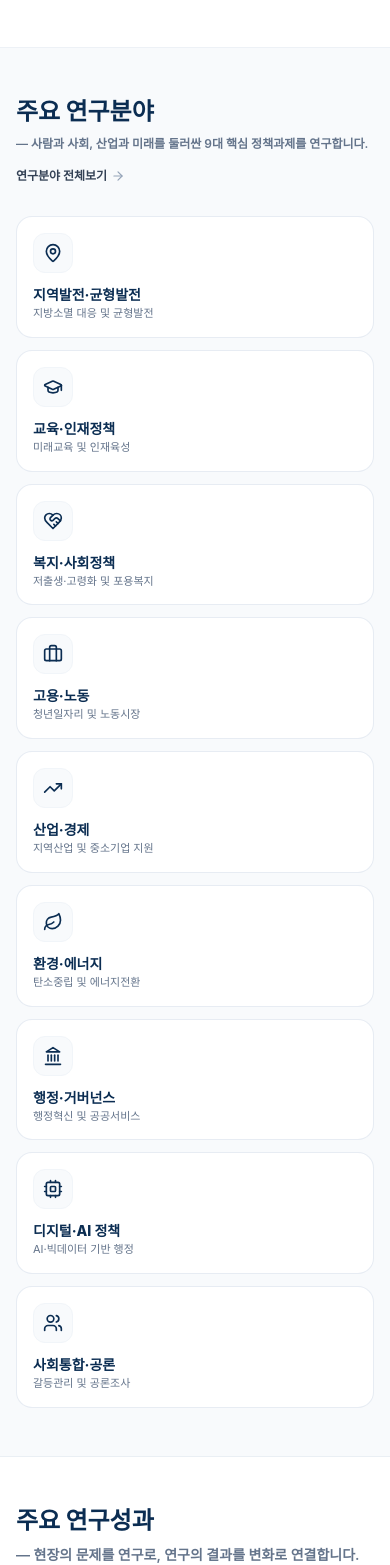
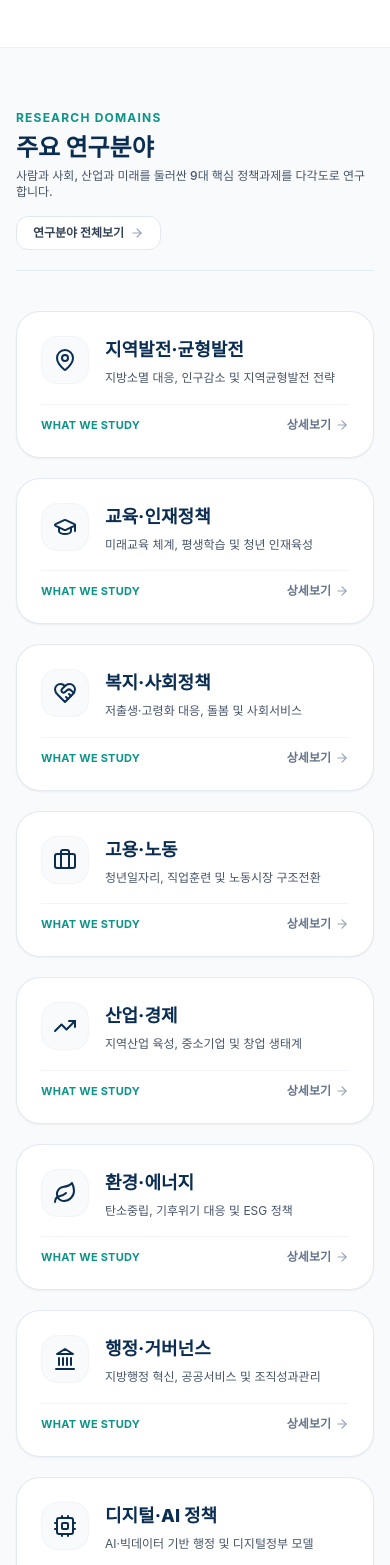
Before and after one commit to redcloudyun-cmyk/better-future-policy-institute, a Next.js app: page / in a window 390 px wide. Shown: the part 2963-4528 px from the top of the page. Built offline with nearby package versions, Linux system fonts and the light colour scheme; a web font is replaced by a local one.

Commit message:
style: optimize responsive UX/UI layouts for mobile, tablet, and desktop screens

```diff
--- a/src/components/home/ResearchAreasSection.tsx
+++ b/src/components/home/ResearchAreasSection.tsx
@@ -23,104 +23,117 @@ export default function ResearchAreasSection() {
   const areas = [
     {
       slug: "regional",
-      title: isEng ? "Regional Dev." : "지역발전·균형발전",
-      desc: isEng ? "Balanced Growth & Local Assets" : "지방소멸 대응 및 균형발전",
+      title: isEng ? "Regional & Balanced Dev." : "지역발전·균형발전",
+      desc: isEng ? "Balanced growth, local extinction & regional economy" : "지방소멸 대응, 인구감소 및 지역균형발전 전략",
       icon: MapPin,
     },
     {
       slug: "education",
-      title: isEng ? "Education" : "교육·인재정책",
-      desc: isEng ? "Future Education & Talent" : "미래교육 및 인재육성",
+      title: isEng ? "Education & Human Resources" : "교육·인재정책",
+      desc: isEng ? "Future education systems & adult learning" : "미래교육 체계, 평생학습 및 청년 인재육성",
       icon: GraduationCap,
     },
     {
       slug: "welfare",
-      title: isEng ? "Welfare" : "복지·사회정책",
-      desc: isEng ? "Inclusive Care & Social Services" : "저출생·고령화 및 포용복지",
+      title: isEng ? "Welfare & Social Policy" : "복지·사회정책",
+      desc: isEng ? "Inclusive welfare for aging society & caregiving" : "저출생·고령화 대응, 돌봄 및 사회서비스",
       icon: HeartHandshake,
     },
     {
       slug: "employment",
-      title: isEng ? "Employment" : "고용·노동",
-      desc: isEng ? "Jobs & Labor Market Transition" : "청년일자리 및 노동시장",
+      title: isEng ? "Employment & Labor" : "고용·노동",
+      desc: isEng ? "Youth employment & vocational training" : "청년일자리, 직업훈련 및 노동시장 구조전환",
       icon: Briefcase,
     },
     {
       slug: "industry",
-      title: isEng ? "Industry" : "산업·경제",
-      desc: isEng ? "SME Support & Local Economy" : "지역산업 및 중소기업 지원",
+      title: isEng ? "Industry & Economy" : "산업·경제",
+      desc: isEng ? "SME support & local startup ecosystem" : "지역산업 육성, 중소기업 및 창업 생태계",
       icon: TrendingUp,
     },
     {
       slug: "environment",
-      title: isEng ? "Environment" : "환경·에너지",
-      desc: isEng ? "Carbon Neutrality & ESG" : "탄소중립 및 에너지전환",
+      title: isEng ? "Environment & Energy" : "환경·에너지",
+      desc: isEng ? "Carbon neutrality & ESG sustainability" : "탄소중립, 기후위기 대응 및 ESG 정책",
       icon: Leaf,
     },
     {
       slug: "governance",
-      title: isEng ? "Governance" : "행정·거버넌스",
-      desc: isEng ? "Public Service & Admin Reform" : "행정혁신 및 공공서비스",
+      title: isEng ? "Administration & Governance" : "행정·거버넌스",
+      desc: isEng ? "Administrative innovation & public service" : "지방행정 혁신, 공공서비스 및 조직성과관리",
       icon: Landmark,
     },
     {
       slug: "digital",
-      title: isEng ? "Digital & AI" : "디지털·AI 정책",
-      desc: isEng ? "AI & Big Data Analytics" : "AI·빅데이터 기반 행정",
+      title: isEng ? "Digital & AI Policy" : "디지털·AI 정책",
+      desc: isEng ? "AI, Big Data & Digital Government models" : "AI·빅데이터 기반 행정 및 디지털정부 모델",
       icon: Cpu,
     },
     {
       slug: "social-cohesion",
-      title: isEng ? "Social Cohesion" : "사회통합·공론",
-      desc: isEng ? "Public Deliberation & Opinion" : "갈등관리 및 공론조사",
+      title: isEng ? "Social Cohesion & Deliberation" : "사회통합·공론",
+      desc: isEng ? "Social conflict resolution & citizen surveys" : "사회갈등 진단, 시민인식 및 공론조사",
       icon: Users,
     },
   ];
 
   return (
-    <section className="py-12 md:py-14 bg-[#F8FAFC] border-b border-slate-200/60">
-      <div className="max-w-7xl mx-auto px-4 sm:px-6 lg:px-8 space-y-8">
+    <section className="py-14 md:py-16 bg-[#F8FAFC] border-b border-slate-200/60">
+      <div className="max-w-7xl mx-auto px-4 sm:px-6 lg:px-8 space-y-10">
         {/* Title Header */}
-        <div className="flex flex-col md:flex-row md:items-center justify-between gap-4">
-          <div className="flex flex-col sm:flex-row sm:items-baseline gap-2 sm:gap-4">
-            <h2 className="text-2xl sm:text-3xl font-extrabold text-[#0B2D52]">
+        <div className="flex flex-col md:flex-row md:items-end justify-between gap-4 border-b border-slate-200/80 pb-5">
+          <div className="space-y-1">
+            <span className="text-xs font-bold text-teal-600 uppercase tracking-widest font-sans">
+              RESEARCH DOMAINS
+            </span>
+            <h2 className="text-2xl sm:text-4xl font-extrabold text-[#0B2D52]">
               {isEng ? "Core Research Domains" : "주요 연구분야"}
             </h2>
-            <span className="text-xs sm:text-sm font-semibold text-slate-500">
+            <p className="text-xs sm:text-sm font-medium text-slate-600">
               {isEng
-                ? "— Researching sustainable policies for people, regions, and the future."
-                : "— 사람과 사회, 산업과 미래를 둘러싼 9대 핵심 정책과제를 연구합니다."}
-            </span>
+                ? "Researching sustainable policy solutions across 9 core domains for people, society, and the future."
+                : "사람과 사회, 산업과 미래를 둘러싼 9대 핵심 정책과제를 다각도로 연구합니다."}
+            </p>
           </div>
           <Link
             href="/research-areas"
-            className="inline-flex items-center gap-1 text-xs font-bold text-slate-700 hover:text-[#0B2D52] transition-colors group shrink-0"
+            className="inline-flex items-center gap-1.5 px-4 py-2 bg-white border border-slate-200 hover:border-[#0B2D52] hover:bg-[#0B2D52] hover:text-white rounded-xl text-xs font-bold text-slate-700 transition-all shadow-xs shrink-0 group w-fit"
           >
-            <span>{isEng ? "View All 9 Domains" : "연구분야 전체보기"}</span>
-            <ArrowRight className="w-3.5 h-3.5 text-slate-400 group-hover:translate-x-1 transition-transform" />
+            <span>{isEng ? "Explore 9 Domains" : "연구분야 전체보기"}</span>
+            <ArrowRight className="w-3.5 h-3.5 text-slate-400 group-hover:text-teal-300 group-hover:translate-x-1 transition-all" />
           </Link>
         </div>
 
-        {/* 9 Domain Cards Grid */}
-        <div className="grid grid-cols-1 sm:grid-cols-3 lg:grid-cols-9 gap-3">
+        {/* 9 Domain Cards Responsive Grid (3 columns x 3 rows on Desktop & Tablet) */}
+        <div className="grid grid-cols-1 sm:grid-cols-2 lg:grid-cols-3 gap-5 sm:gap-6">
           {areas.map((area) => {
             const AreaIcon = area.icon;
             return (
               <Link
                 key={area.slug}
                 href="/research-areas"
-                className="group rounded-2xl bg-white p-4 border border-slate-200/80 shadow-xs hover:shadow-md hover:border-[#0B2D52] transition-all flex flex-col justify-between space-y-3"
+                className="group rounded-3xl bg-white p-6 border border-slate-200/90 shadow-sm hover:shadow-xl hover:border-teal-500 hover:-translate-y-1 transition-all duration-300 flex flex-col justify-between space-y-4"
               >
-                <div className="w-10 h-10 rounded-xl bg-slate-50 border border-slate-100 flex items-center justify-center text-[#0B2D52] group-hover:bg-[#0B2D52] group-hover:text-teal-300 transition-colors">
-                  <AreaIcon className="w-5 h-5" />
+                <div className="flex items-start gap-4">
+                  <div className="w-12 h-12 rounded-2xl bg-slate-50 border border-slate-100 flex items-center justify-center text-[#0B2D52] group-hover:bg-[#0B2D52] group-hover:text-teal-300 transition-colors shrink-0 shadow-xs">
+                    <AreaIcon className="w-6 h-6" />
+                  </div>
+                  <div className="space-y-1">
+                    <h3 className="text-lg font-extrabold text-[#0B2D52] group-hover:text-teal-600 transition-colors">
+                      {area.title}
+                    </h3>
+                    <p className="text-xs text-slate-600 font-normal leading-relaxed line-clamp-2">
+                      {area.desc}
+                    </p>
+                  </div>
                 </div>
-                <div className="space-y-0.5">
-                  <h3 className="text-sm font-extrabold text-[#0B2D52] group-hover:text-teal-600 transition-colors truncate">
-                    {area.title}
-                  </h3>
-                  <p className="text-[11px] text-slate-500 font-normal line-clamp-2 leading-tight">
-                    {area.desc}
-                  </p>
+
+                <div className="pt-3 border-t border-slate-100 flex items-center justify-between text-xs font-bold text-slate-500 group-hover:text-[#0B2D52] transition-colors">
+                  <span className="text-[11px] text-teal-600 font-sans tracking-wide">WHAT WE STUDY</span>
+                  <div className="flex items-center gap-1">
+                    <span>{isEng ? "Details" : "상세보기"}</span>
+                    <ArrowRight className="w-3.5 h-3.5 text-slate-400 group-hover:translate-x-1 transition-transform" />
+                  </div>
                 </div>
               </Link>
             );
```
Also changed, not shown: src/app/(public)/about/page.tsx (+19 -20 lines), src/app/(public)/research-services/page.tsx (+20 -22 lines).
